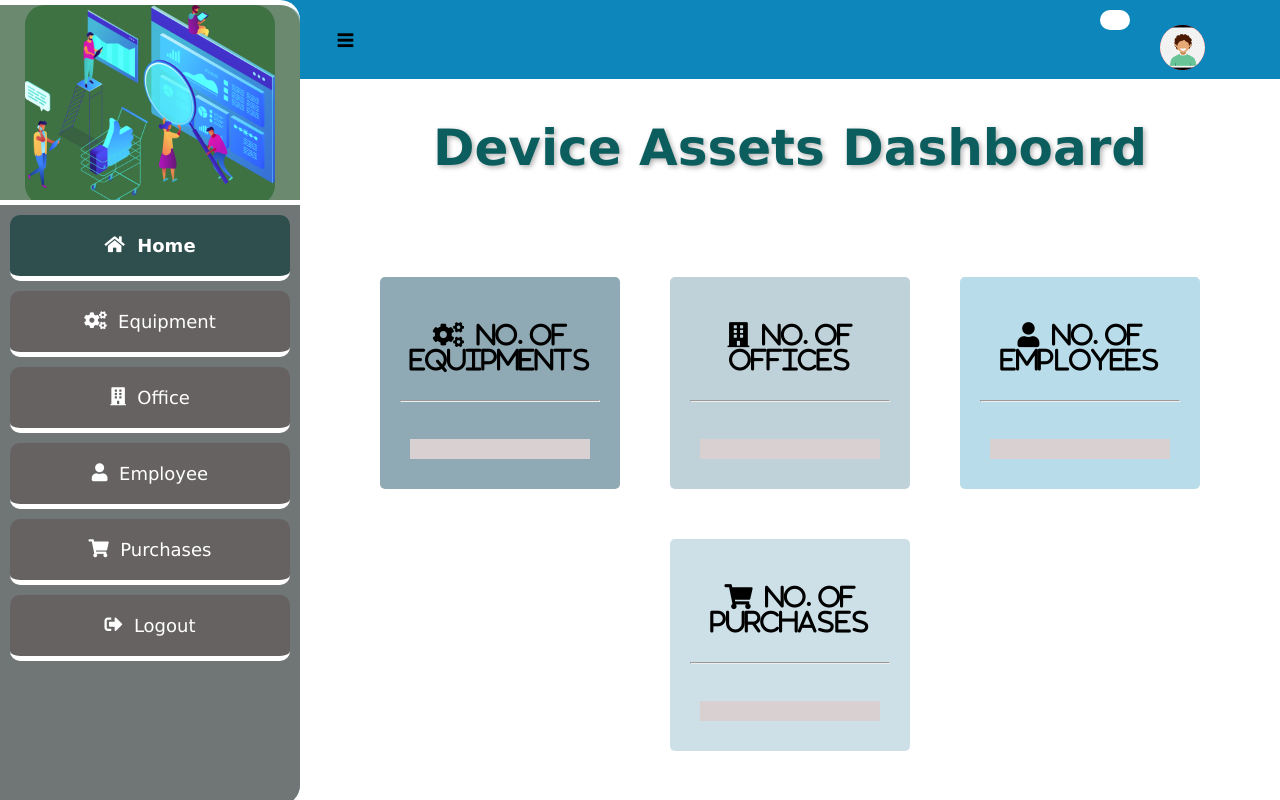
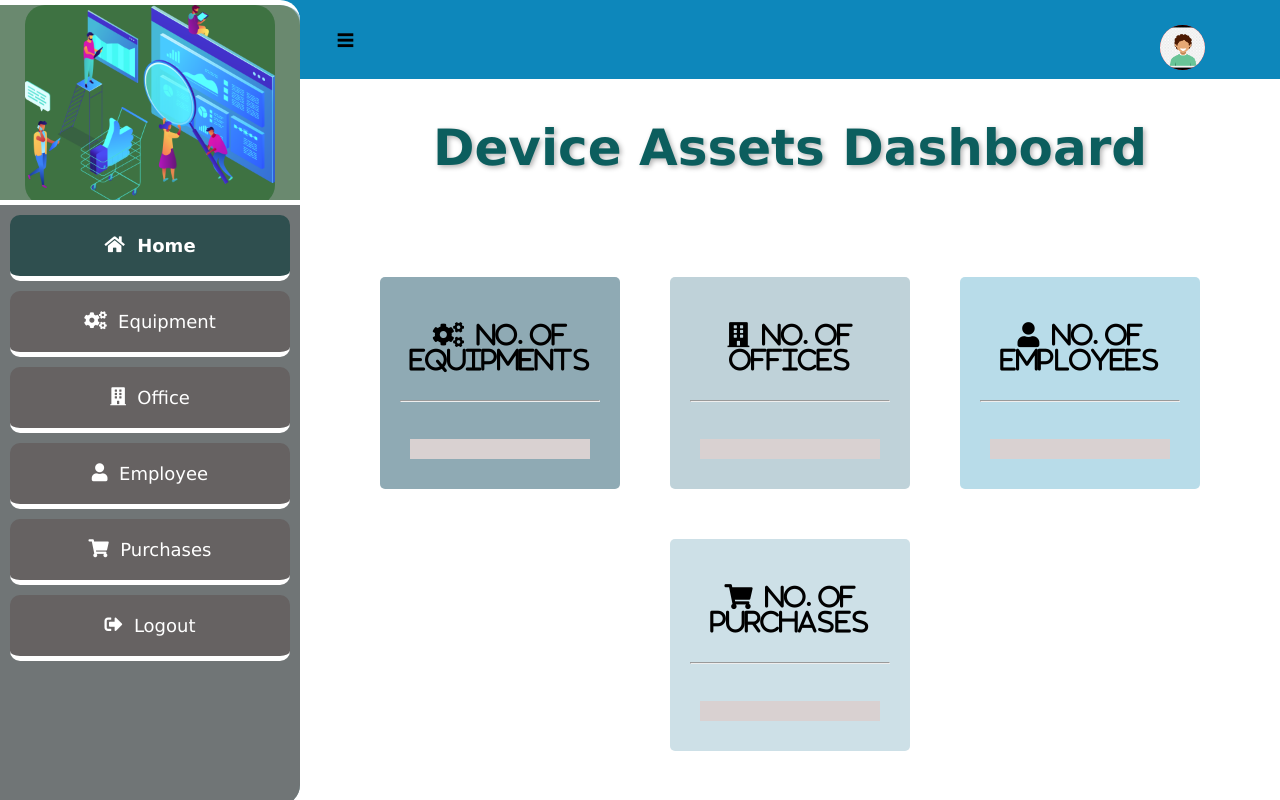
Before and after one commit to Aristocratjnr/device-inventory-system, a Flask app: template templates/main.html in a window 1280 px wide, with the pointer over the restyled element. Run offline with Flask 3, Linux system fonts and the light colour scheme; the template is opened without the code that fills it, so the values that code supplies are empty.

```diff
--- a/static/main1.css
+++ b/static/main1.css
@@ -90,11 +90,6 @@ body {
   padding: 10px 15px; /* Add padding for better spacing */
   border-radius: 10px; /* Rounded corners */
   transition: background 0.3s ease, color 0.3s ease; /* Smooth transition for hover effects */
-}
-
-#login-name:hover {
-  background: #ffffff; /* Change background on hover */
-  color: #c87979; /* Change text color on hover */
 }
 
 .sidebar {
```
